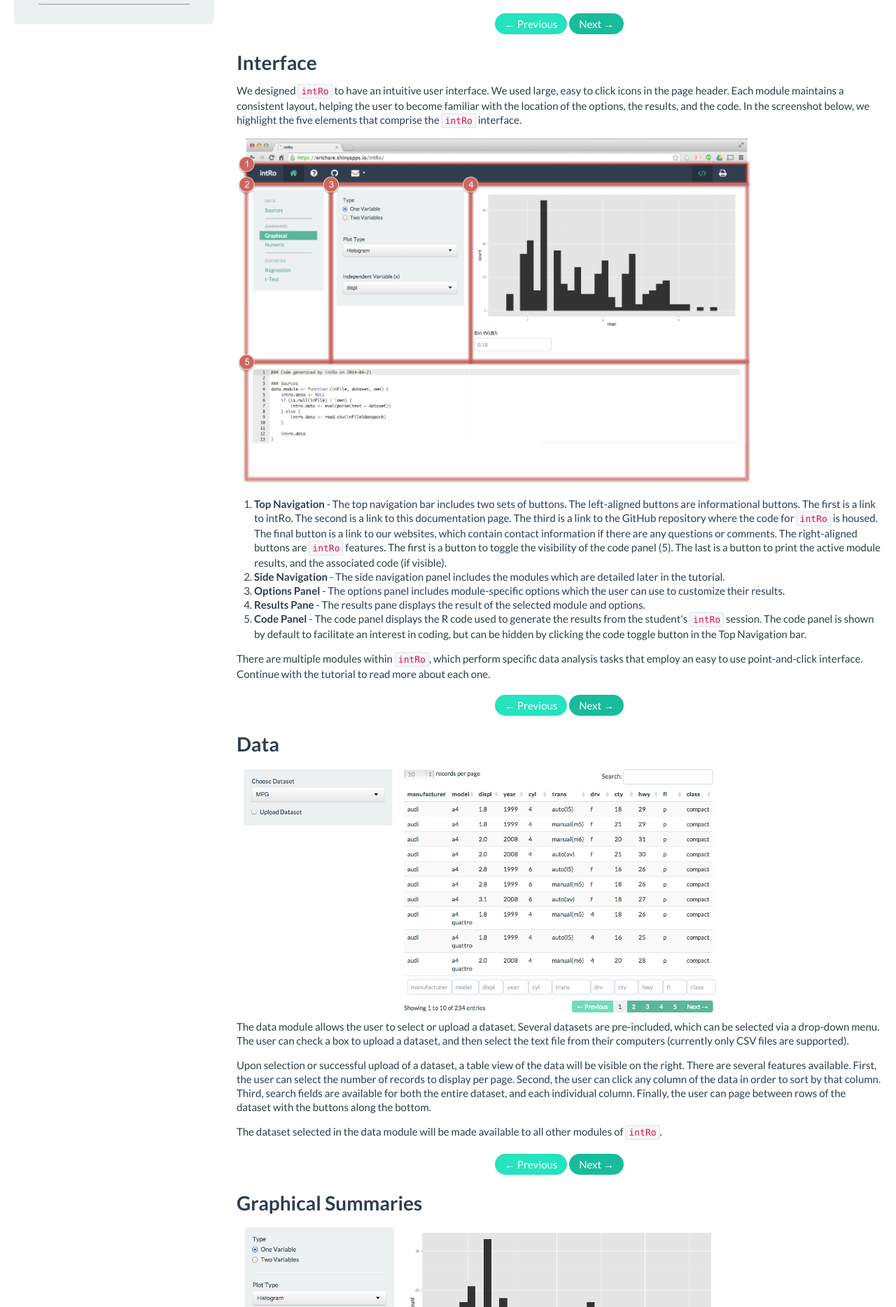
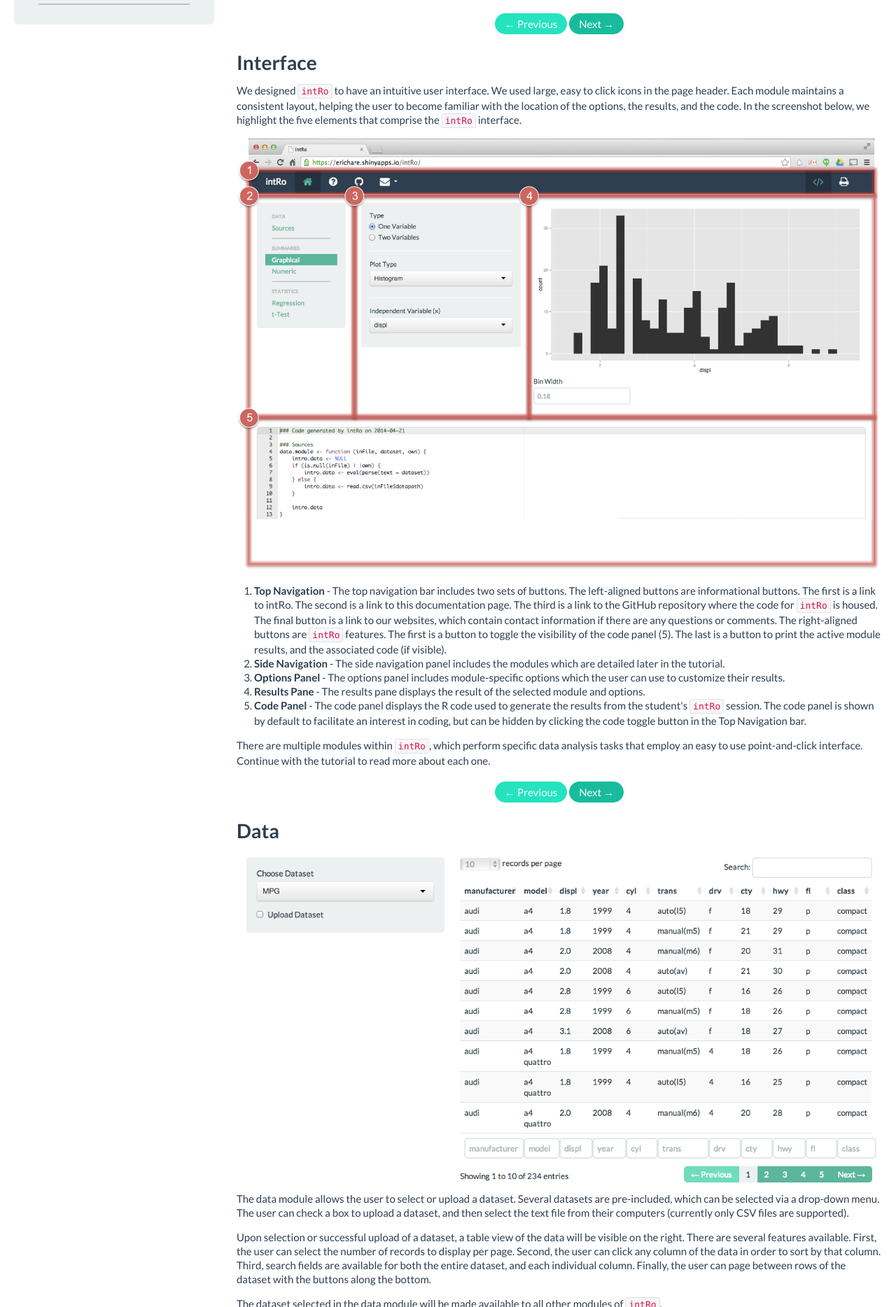
Before and after one commit to gammarama/intRo, a Jekyll site: the page built from index.html, in a window 1280 px wide. Shown: the part 452-2320 px from the top of the page at 70% size. Built offline with Jekyll 4.4.1, drawn with Linux system fonts in a browser that asks for light colours; nearby versions of some CDN libraries; Markdown is read by kramdown in place of the engine named in the settings.

Commit message:
Switch width of images to 100%

```diff
--- a/_includes/data.html
+++ b/_includes/data.html
@@ -1,6 +1,6 @@
 <h3>Data</h3>
 
-<img src="{{ site.baseurl }}/images/data_module.png" align="center" width="75%">
+<img src="{{ site.baseurl }}/images/data_module.png" align="center" width="100%">
 
 <p>The data module allows the user to select or upload a dataset. Several datasets are pre-included, which can be selected via a drop-down menu. The user can check a box to upload a dataset, and then select the text file from their computers (currently only CSV files are supported).</p>
 
--- a/_includes/graphical-summaries.html
+++ b/_includes/graphical-summaries.html
@@ -1,6 +1,6 @@
 <h3>Graphical Summaries</h3>
 
-<img src="{{ site.baseurl }}/images/graphical_module.png" align="center" width="75%">
+<img src="{{ site.baseurl }}/images/graphical_module.png" align="center" width="100%">
 
 <p>The graphical summaries module provides several common graphical displays of variables in the dataset. First, the user selects between two types of plots, either one variable, or two variables. This choice determines the plot types presented to the user. The user then selects a plot type, and either a single variable, or two variables from the dataset. The plot visible on the right will automatically update when these values are selected. The graphical displays available are:</p>
 
--- a/_includes/interface.html
+++ b/_includes/interface.html
@@ -2,7 +2,7 @@
 
 <p>We designed <code>intRo</code> to have an intuitive user interface. We used large, easy to click icons in the page header. Each module maintains a consistent layout, helping the user to become familiar with the location of the options, the results, and the code. In the screenshot below, we highlight the five elements that comprise the <code>intRo</code> interface.</p>
 
-<img src="{{ site.baseurl }}/images/ui_annotate.png" align="center" width="80%">
+<img src="{{ site.baseurl }}/images/ui_annotate.png" align="center" width="100%">
 
 <p><ol>
   <li><b>Top Navigation</b> - The top navigation bar includes two sets of buttons. The left-aligned buttons are informational buttons. The first is a link to intRo. The second is a link to this documentation page. The third is a link to the GitHub repository where the code for <code>intRo</code> is housed. The final button is a link to our websites, which contain contact information if there are any questions or comments. The right-aligned buttons are <code>intRo</code> features. The first is a button to toggle the visibility of the code panel (5). The last is a button to print the active module results, and the associated code (if visible).</li>
--- a/_includes/numeric-summaries.html
+++ b/_includes/numeric-summaries.html
@@ -1,6 +1,6 @@
 <h3>Numeric Summaries</h3>
 
-<img src="{{ site.baseurl }}/images/numeric_module.png" align="center" width="75%">
+<img src="{{ site.baseurl }}/images/numeric_module.png" align="center" width="100%">
 
 <p>The numeric summaries module is another method of computing summaries of the data. The user is presented with a checkbox list of each variable from their dataset. The user can select one or more different variables, and will be presented with a table of some summary statistics. By default, the first four variables of the dataset are selected.</p>
 
--- a/_includes/regression.html
+++ b/_includes/regression.html
@@ -1,6 +1,6 @@
 <h3>Simple Linear Regression</h3>
 
-<img src="{{ site.baseurl }}/images/regression_module.png" align="center" width="75%">
+<img src="{{ site.baseurl }}/images/regression_module.png" align="center" width="100%">
 
 <p>The simple linear regression module allows the user to compute a simple linear regression of a dependent variable (y) on an independent variable (x). The module will automatically filter any variables that are non-numeric so that the user may only select variables that are suitable for a simple linear regression.</p>
 
--- a/_includes/t-test.html
+++ b/_includes/t-test.html
@@ -1,3 +1,3 @@
 <h3>T-test</h3>
 
-<img src="{{ site.baseurl }}/images/T-test_module.png" align="center" width="75%">
+<img src="{{ site.baseurl }}/images/T-test_module.png" align="center" width="100%">
```
